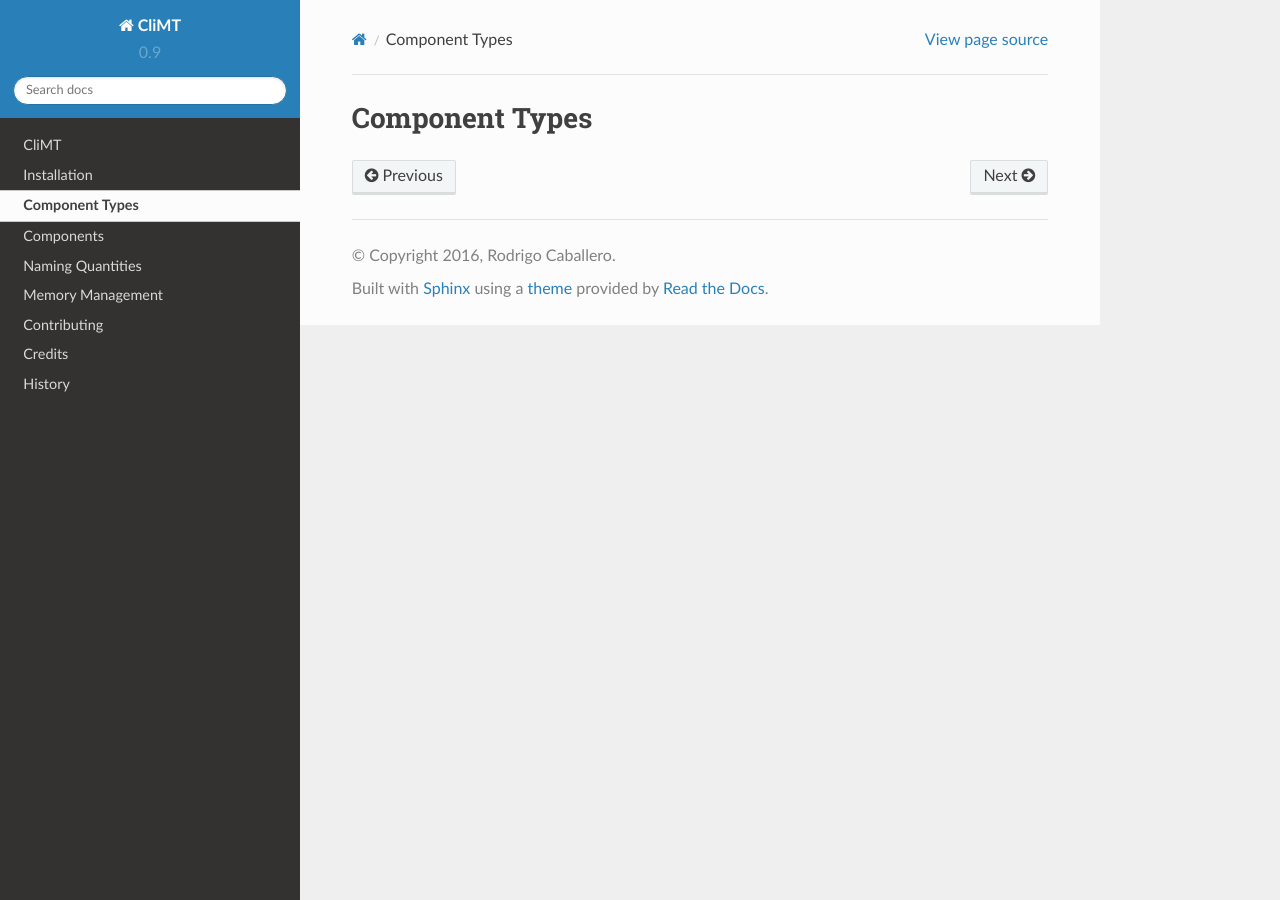
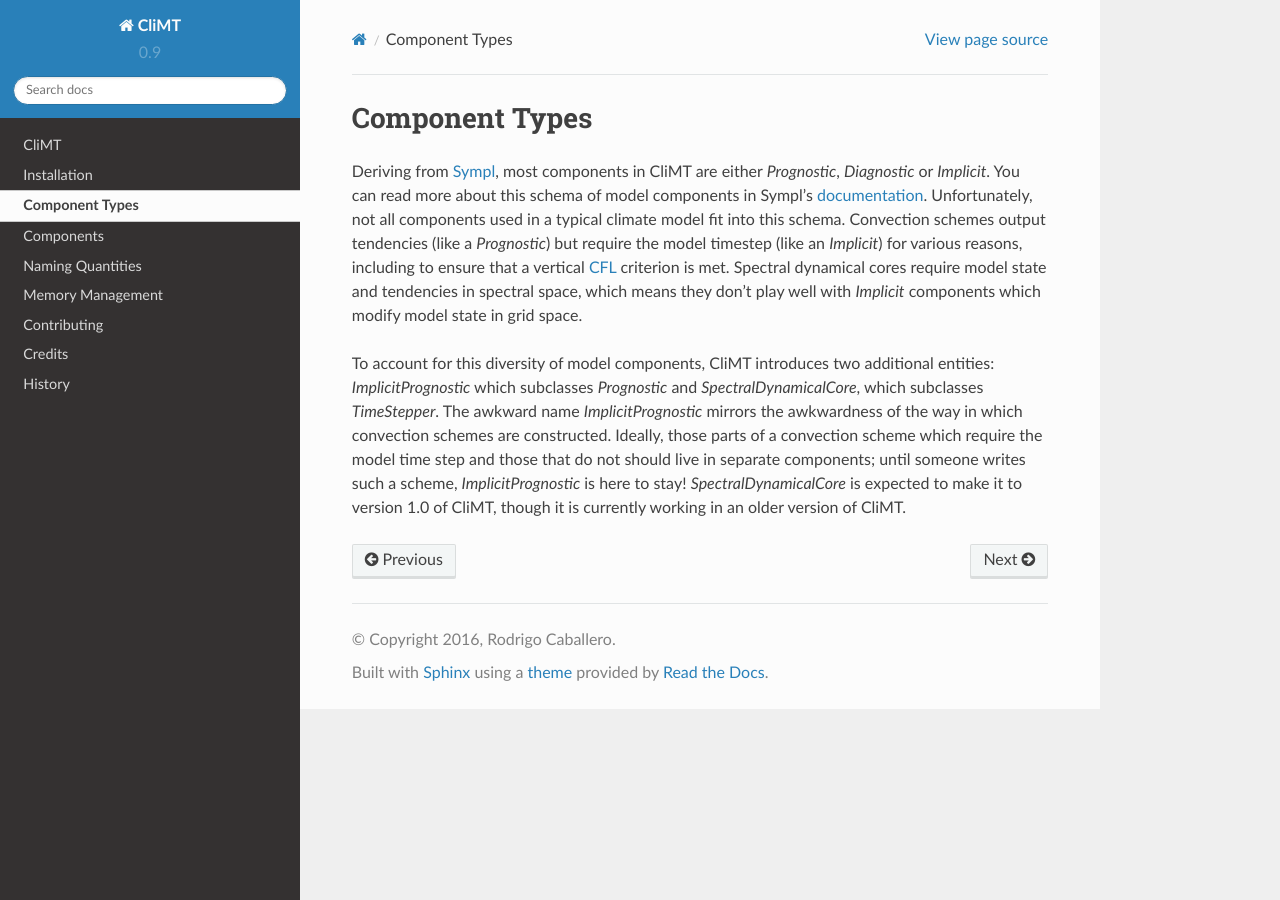
Before and after one commit to CliMT/climt, a Sphinx documentation site: the page built from docs/component_types.rst, in a window 1280 px wide. Built offline with Sphinx 7.4.7 and the Read the Docs theme 2.0.0, drawn with Linux system fonts in a browser that asks for light colours.

Commit message:
adding some documentation

```diff
--- a/docs/component_types.rst
+++ b/docs/component_types.rst
@@ -1,3 +1,23 @@
 ===============
 Component Types
 ===============
+
+Deriving from Sympl_, most components in CliMT are either `Prognostic`, `Diagnostic`
+or `Implicit`. You can read more about this schema of model components in Sympl's
+documentation_. Unfortunately, not all components used in a typical climate model fit into this
+schema. Convection schemes output tendencies (like a `Prognostic`) but require the model timestep
+(like an `Implicit`) for various reasons, including to ensure that a vertical CFL_ criterion is met.
+Spectral dynamical cores require model state and tendencies in spectral space, which means they
+don't play well with `Implicit` components which modify model state in grid space.
+
+To account for this diversity of model components, CliMT introduces two additional entities: `ImplicitPrognostic`
+which subclasses `Prognostic` and `SpectralDynamicalCore`, which subclasses `TimeStepper`. The awkward
+name `ImplicitPrognostic` mirrors the awkwardness of the way in which convection schemes are constructed.
+Ideally, those parts of a convection scheme which require the model time step and those that do not
+should live in separate components; until someone writes such a scheme, `ImplicitPrognostic` is here
+to stay! `SpectralDynamicalCore` is expected to make it to version 1.0 of CliMT, though it is
+currently working in an older version of CliMT.
+
+.. _Sympl: http://sympl.readthedocs.io
+.. _documentation: http://sympl.readthedocs.io/en/latest/computation.html
+.. _CFL: https://en.wikipedia.org/wiki/Courant%E2%80%93Friedrichs%E2%80%93Lewy_condition
--- a/docs/conf.py
+++ b/docs/conf.py
@@ -41,8 +41,13 @@ import climt
 
 # Add any Sphinx extension module names here, as strings. They can be
 # extensions coming with Sphinx (named 'sphinx.ext.*') or your custom ones.
-extensions = ['sphinx.ext.autodoc', 'sphinx.ext.viewcode',
-              'sphinx.ext.napoleon']
+extensions = ['sphinx.ext.autodoc',
+              'sphinx.ext.viewcode',
+              'sphinx.ext.napoleon',
+              'sphinx.ext.autosummary',
+              'sphinx.ext.mathjax']
+
+autosummary_generate = True
 
 # Add any paths that contain templates here, relative to this directory.
 templates_path = ['_templates']
```
Also changed, not shown: HISTORY.rst (+8 -1 lines), README.rst (+19 -6 lines), docs/components.rst (+10 -0 lines).
